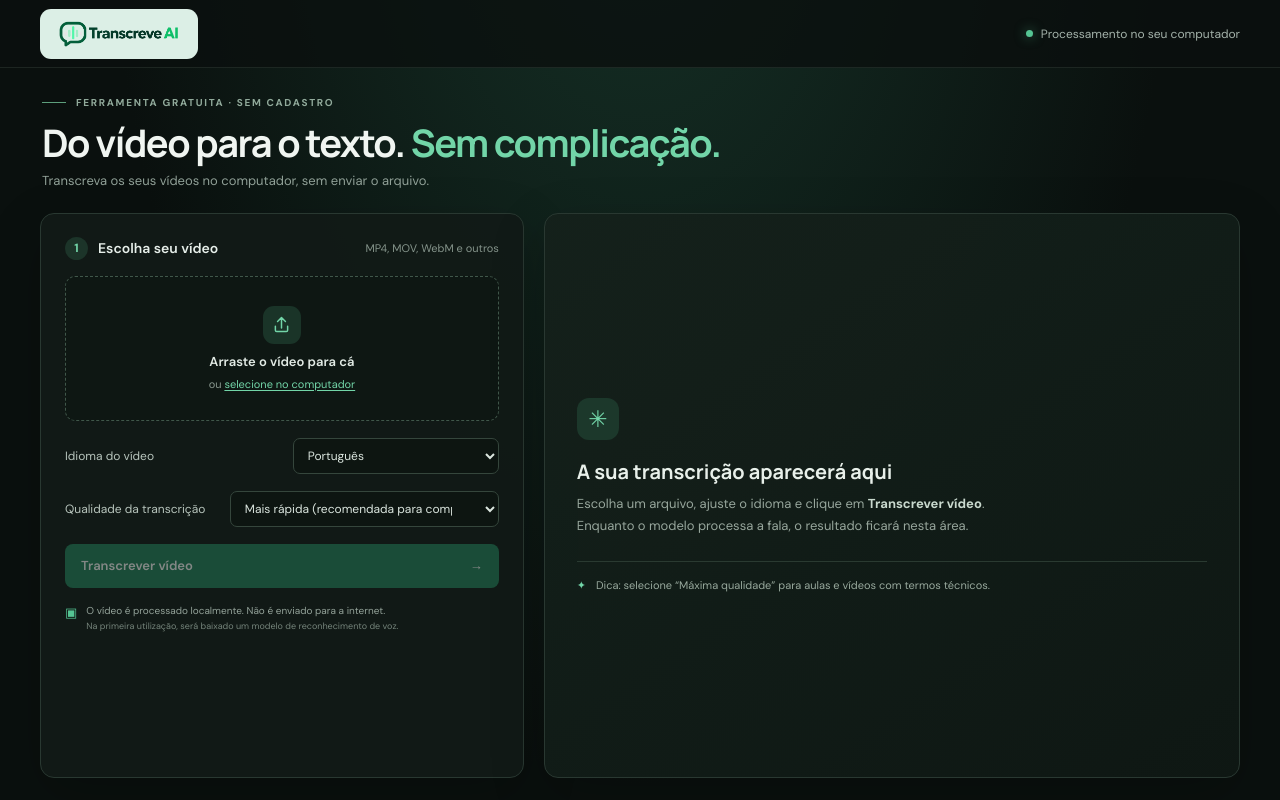
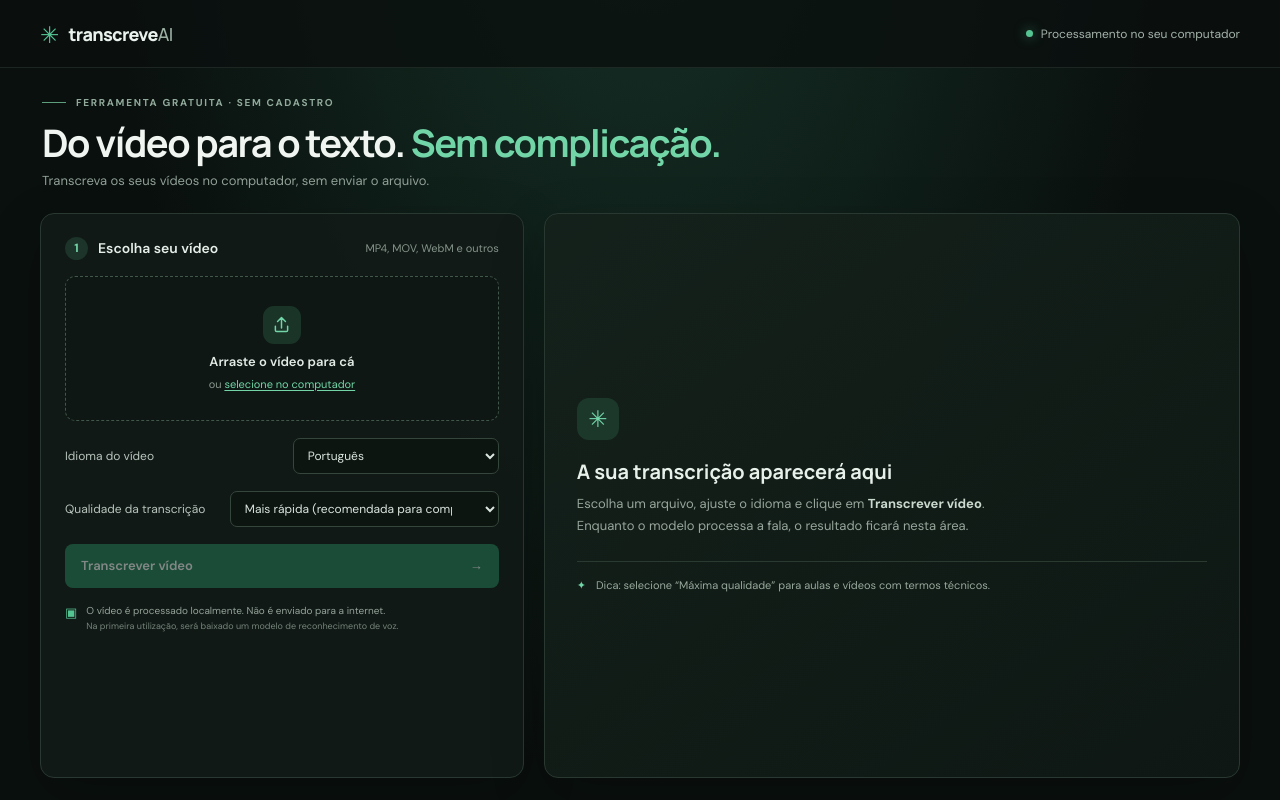
Before and after one commit to yurigregorio/transcreve-ai, a website built with Vite: page index.html in a window 1280 px wide. Shown: the top 800 px of the page. Built offline with nearby package versions, Linux system fonts and the light colour scheme.

Commit message:
Restaura marca anterior do cabeçalho

```diff
--- a/index.html
+++ b/index.html
@@ -4,7 +4,6 @@
     <meta charset="UTF-8" />
     <meta name="viewport" content="width=device-width, initial-scale=1.0" />
     <meta name="theme-color" content="#0a100e" />
-    <link rel="icon" type="image/png" sizes="192x192" href="/favicon.png" />
     <meta name="description" content="Transcreva vídeos gratuitamente no seu computador, sem enviar os arquivos para um servidor." />
     <title>Transcreve AI — vídeos em texto</title>
   </head>
--- a/src/main.js
+++ b/src/main.js
@@ -8,7 +8,7 @@ env.useBrowserCache = true;
 
 const app = document.querySelector('#app');
 app.innerHTML = `
-  <header class="topbar"><a class="brand" href="#" aria-label="Transcreve AI início"><img class="brand-logo" src="/logo-transcreve-ai.png" alt="Transcreve AI" /></a><span class="privacy"><i></i> Processamento no seu computador</span></header>
+  <header class="topbar"><a class="brand" href="#" aria-label="Transcreve AI início"><span class="brand-mark">✳</span><span>transcreve<span class="brand-light">AI</span></span></a><span class="privacy"><i></i> Processamento no seu computador</span></header>
   <main>
     <section class="intro"><div class="eyebrow"><span class="eyebrow-line"></span> FERRAMENTA GRATUITA · SEM CADASTRO</div><h1>Do vídeo para o texto. <em>Sem complicação.</em></h1><p class="lead">Transcreva os seus vídeos no computador, sem enviar o arquivo.</p></section>
     <div class="columns">
--- a/src/style.css
+++ b/src/style.css
@@ -21,8 +21,9 @@
 * { box-sizing: border-box; }
 body { margin: 0; min-width: 320px; min-height: 100vh; background: radial-gradient(ellipse at 50% -25%, #163328 0, #0a100e 60%); }
 .topbar { height: 68px; padding: 0 max(calc((100% - 1200px) / 2), 24px); display: flex; align-items: center; justify-content: space-between; border-bottom: 1px solid rgba(139, 170, 151, .14); background: rgba(10, 16, 14, .8); }
-.brand { text-decoration: none; display: flex; align-items: center; padding: 4px 10px; border-radius: 11px; background: #dcefe6; }
-.brand-logo { display: block; width: auto; height: 42px; max-width: 200px; object-fit: contain; }
+.brand { text-decoration: none; color: #e9f2ec; display: flex; align-items: center; gap: 10px; font-family: Manrope, sans-serif; font-weight: 800; font-size: 18px; letter-spacing: -.7px; }
+.brand-light { font-weight: 500; color: #9db1a5; }
+.brand-mark { font-size: 23px; color: var(--green); }
 .privacy { font-size: 12px; color: #a4b2aa; display: flex; gap: 8px; align-items: center; }
 .privacy i { width: 7px; height: 7px; background: var(--green); border-radius: 50%; box-shadow: 0 0 12px rgba(85, 196, 147, .6); }
 main { width: min(1200px, calc(100% - 48px)); margin: 0 auto; }
```
Also changed, not shown: public/favicon.png (deleted), public/logo-transcreve-ai.png (deleted).
